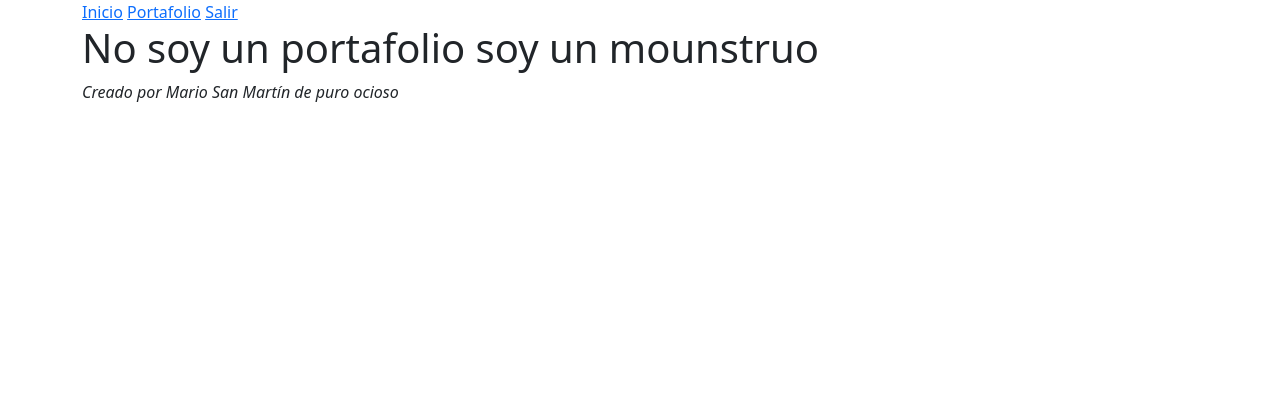
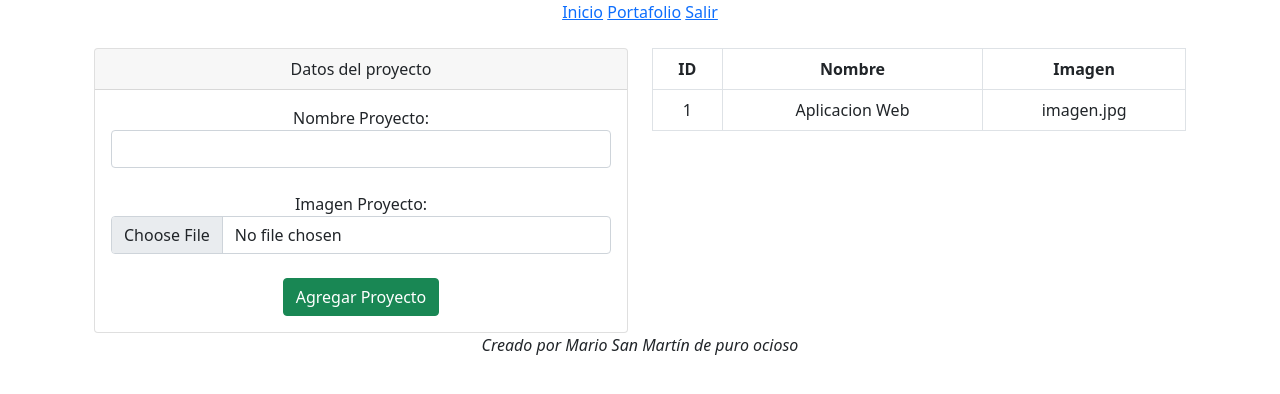
Before and after one commit to mario-sanmartin/phpeando, a PHP site: page /portafolio.php in a window 1280 px wide. Shown: the top 394 px of the page. Run offline with PHP 8.4, Linux system fonts and the light colour scheme; the visitor is signed in with stand-in values (Sample User, id 1).

Commit message:
creacion de formulario de proyectos y tabla para ver los proyectos agregados

```diff
--- a/portafolio/cabecera.php
+++ b/portafolio/cabecera.php
@@ -21,7 +21,7 @@ if( isset($_SESSION["usuario"])!="mario"){
 </head>
 <body>
 
-<div class="container">
+<div class="container text-center">
     <a href="index.php">Inicio</a>
     <a href="portafolio.php">Portafolio</a>
     <a href="cerrar.php">Salir</a>
--- a/portafolio/portafolio.php
+++ b/portafolio/portafolio.php
@@ -1,5 +1,46 @@
 <?php  include("cabecera.php");?>
 
-<h1>No soy un portafolio soy un mounstruo</h1>
+<br>
+
+<div class="container">
+    <div class="row">
+        <div class="col-md-6">
+            <div class="card">
+                <div class="card-header">
+                    Datos del proyecto
+                </div>
+                <div class="card-body">
+                    <form action="portafolio.php" method="post">
+                    Nombre Proyecto: <input class="form-control" type="text" name="nombre" id="">
+                    <br>
+                    Imagen Proyecto: <input  class="form-control" type="file" name="archivo" id="">
+                    <br>
+                    <input class="btn btn-success" type="submit" value="Agregar Proyecto"></input>
+                    </form>
+                </div>
+            </div>
+        </div>
+        <div class="col-md-6">
+            <table class="table table-bordered text-center">
+                <thead>
+                    <tr>
+                        <th>ID</th>
+                        <th>Nombre</th>
+                        <th>Imagen</th>
+                    </tr>
+                </thead>
+                <tbody>
+                    <tr>
+                        <td scope="row">1</td>
+                        <td>Aplicacion Web</td>
+                        <td>imagen.jpg</td>
+                    </tr>
+                </tbody>
+            </table>
+        </div>
+    </div>
+</div>
+
+
 
 <?php  include("pie.php");?>
```
